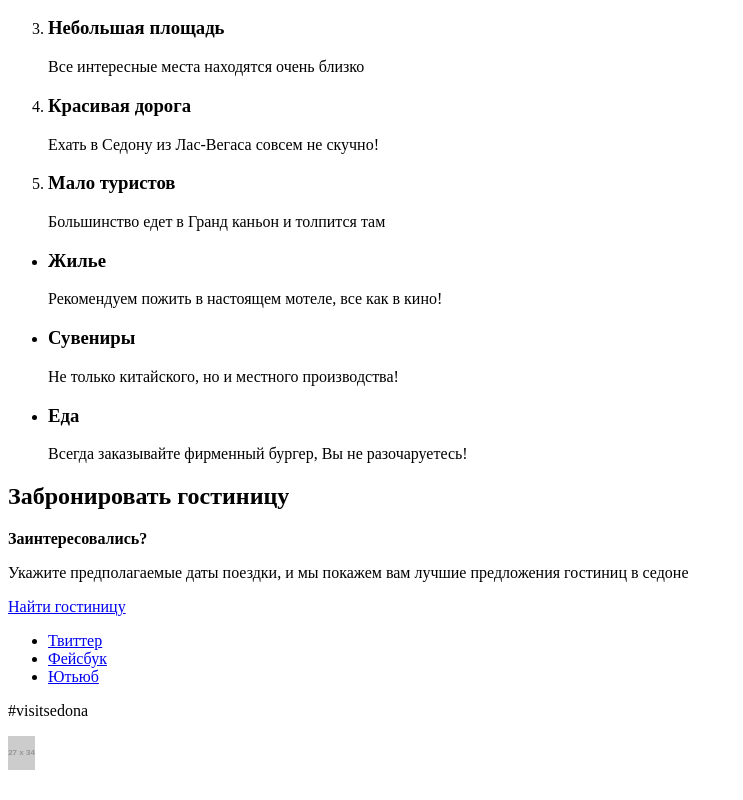
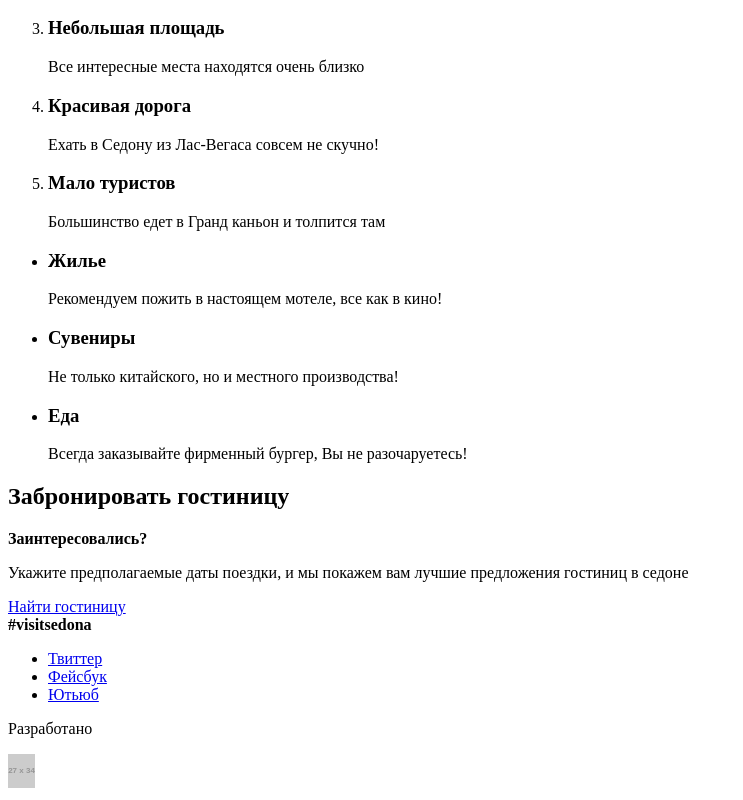
Before and after one commit to EvgeniyaSbitneva/497793-sedona, a website: page source/index.html in a window 1280 px wide. Shown: the part 1315-2115 px from the top of the page, without its empty margins (0-743 px from the left). Drawn offline with Linux system fonts and the light colour scheme; placeholder pictures from the web are drawn by us.

Commit message:
Исправила текст хештега и копирайта

```diff
--- a/source/index.html
+++ b/source/index.html
@@ -89,7 +89,7 @@
     </main>
     <footer class="page-footer">
       <section class="social">
-        <b class="social__tag"></b>
+        <b class="social__tag">#visitsedona</b>
         <ul class="social__list">
           <li class="social__item">
             <a href="#">
@@ -109,7 +109,7 @@
         </ul>
       </section>
       <section class="copyright">
-        <p class="copyright__text">#visitsedona</p>
+        <p class="copyright__text">Разработано</p>
         <a href="https://htmlacademy.ru/intensive/adaptive">
           <img class="copyright__logo" src="http://via.placeholder.com/27x34" alt="HTML Academy">
         </a>
```
